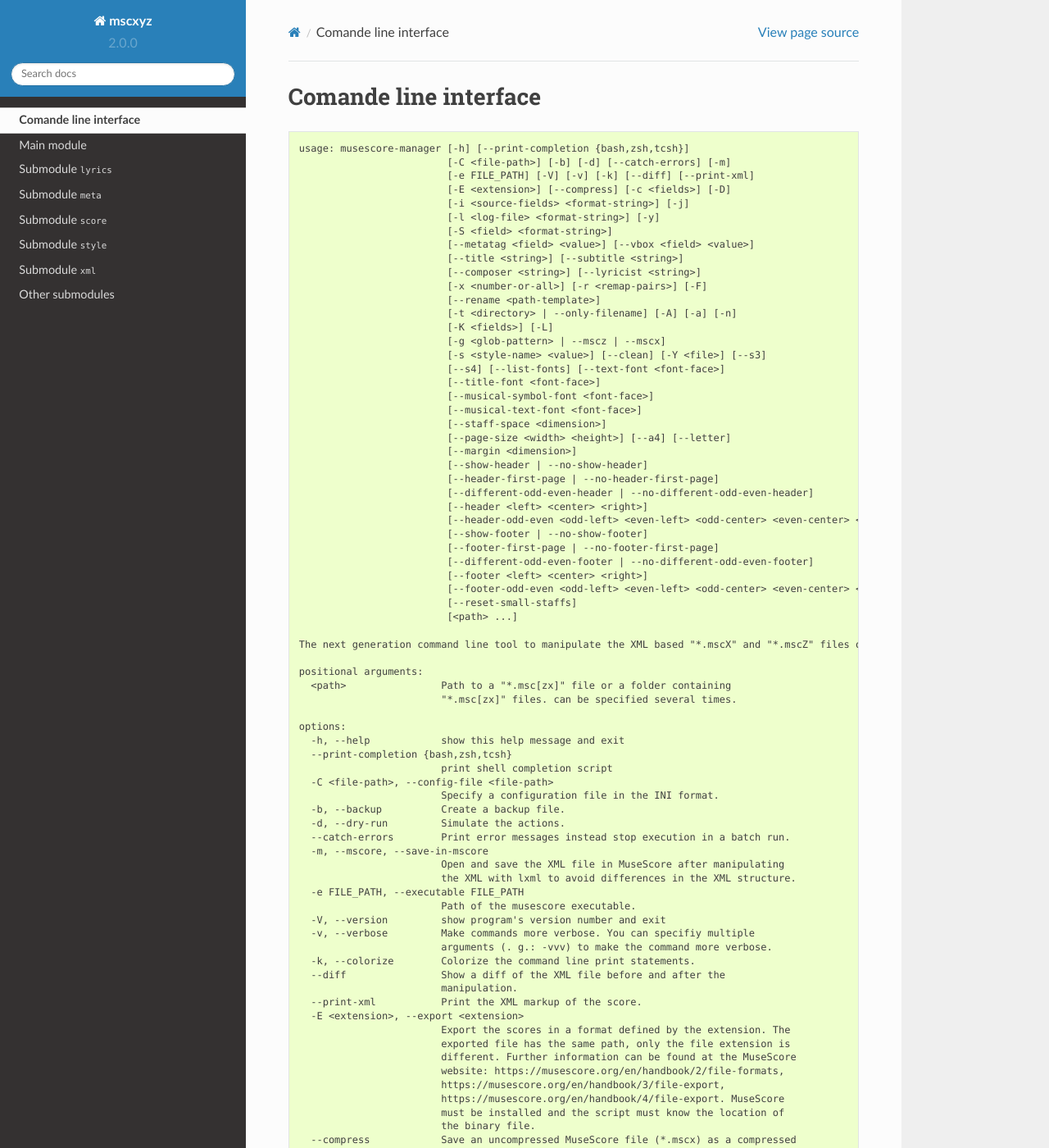
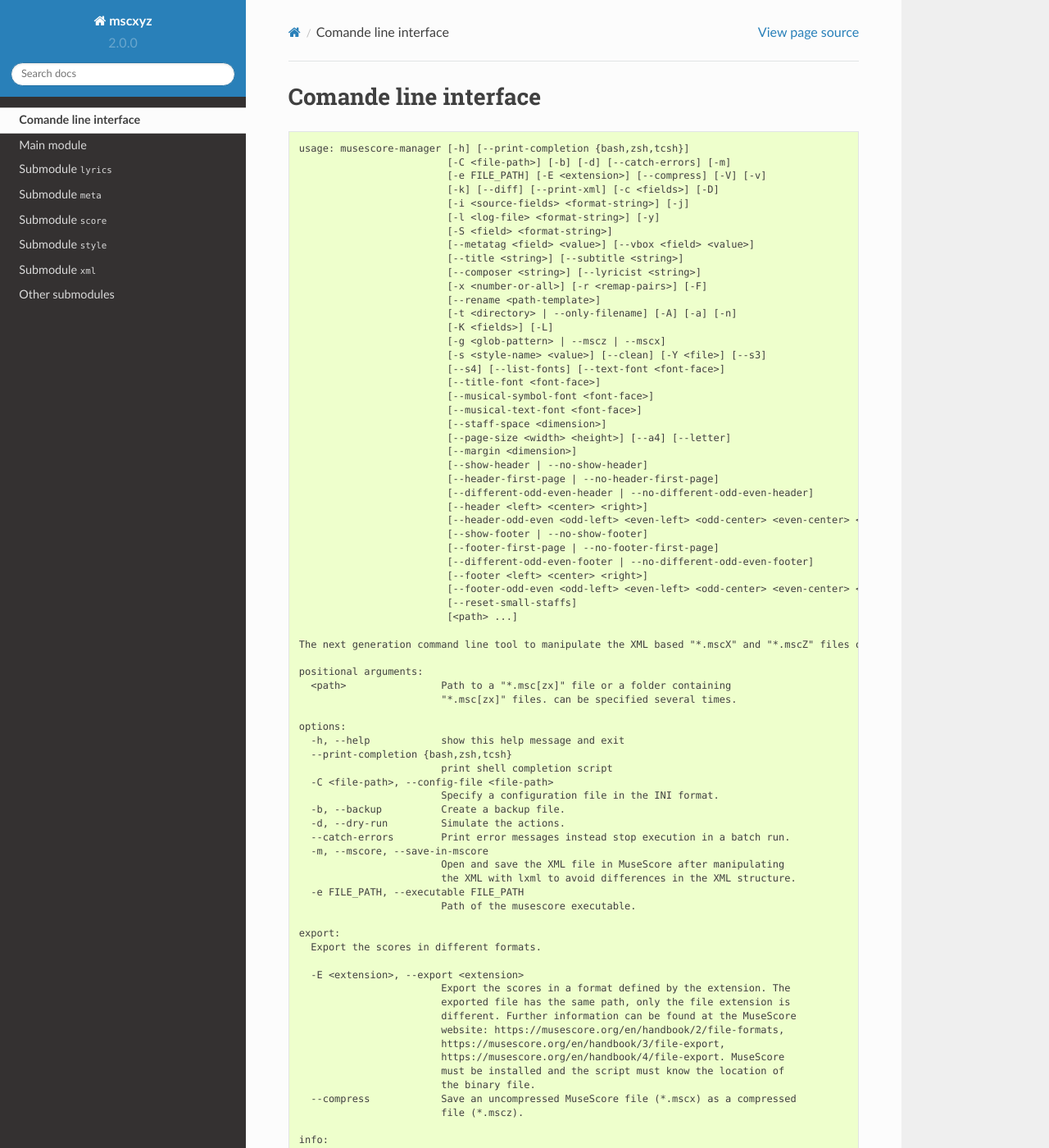
Before and after one commit to Josef-Friedrich/mscxyz, a Sphinx documentation site: the page built from docs/cli.rst, in a window 1280 px wide and 1400 px high. Shown: the whole window at 82% size. Built offline with Sphinx 7.4.7 and the Read the Docs theme 2.0.0, drawn with Linux system fonts in a browser that asks for light colours; some of the changed text lies outside the part shown.

Commit message:
Add more groups

```diff
--- a/docs/cli.rst
+++ b/docs/cli.rst
@@ -6,8 +6,8 @@
 
     usage: musescore-manager [-h] [--print-completion {bash,zsh,tcsh}]
                              [-C <file-path>] [-b] [-d] [--catch-errors] [-m]
-                             [-e FILE_PATH] [-V] [-v] [-k] [--diff] [--print-xml]
-                             [-E <extension>] [--compress] [-c <fields>] [-D]
+                             [-e FILE_PATH] [-E <extension>] [--compress] [-V] [-v]
+                             [-k] [--diff] [--print-xml] [-c <fields>] [-D]
                              [-i <source-fields> <format-string>] [-j]
                              [-l <log-file> <format-string>] [-y]
                              [-S <field> <format-string>]
```
Also changed, not shown: other parts of docs/cli.rst (+15 -7 lines), README.rst (+17 -9 lines), 3 other files.
